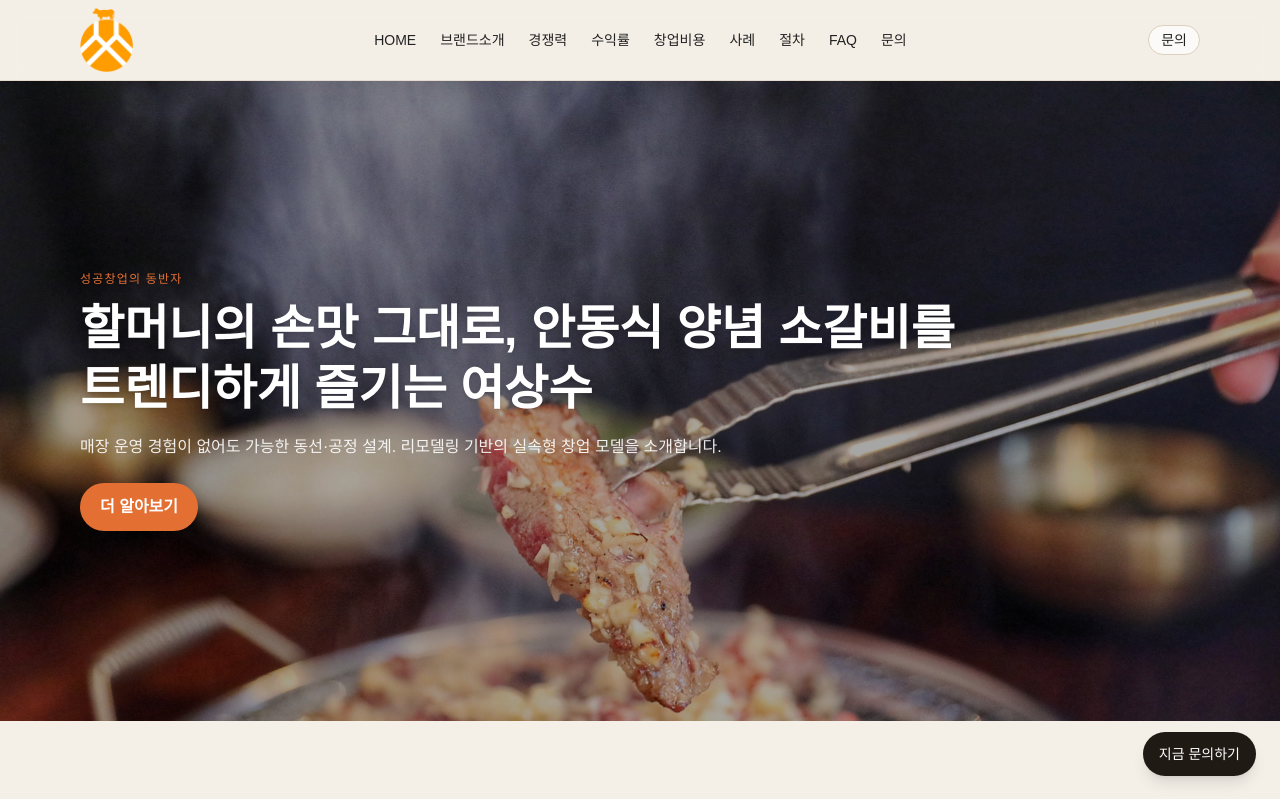
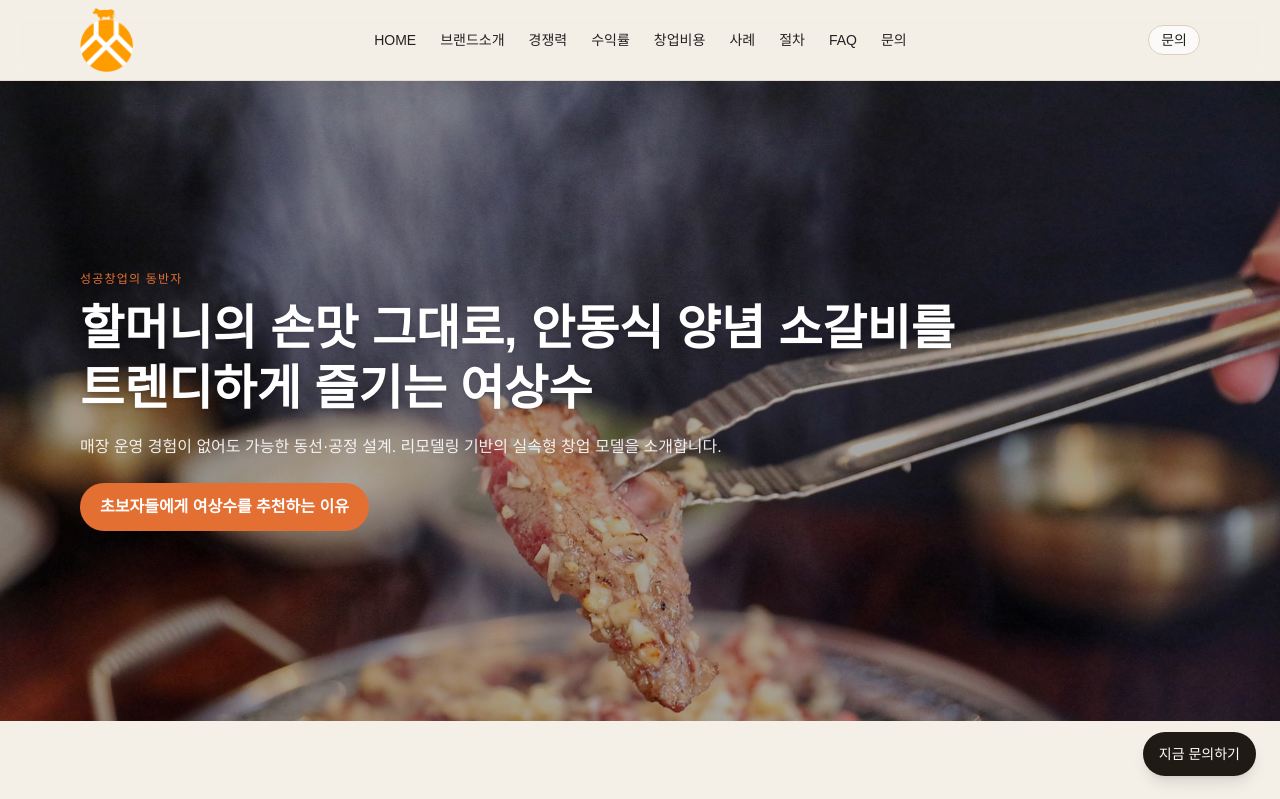
Before and after one commit to chobyungik/yss-site, a Next.js app: page / in a window 1280 px wide. Shown: the top 799 px of the page. Built offline with nearby package versions, Linux system fonts and the light colour scheme.

Commit message:
Update page.tsx

```diff
--- a/src/app/page.tsx
+++ b/src/app/page.tsx
@@ -318,7 +318,7 @@
     href="#edge"
     className="inline-block mt-6 px-5 py-3 rounded-full bg-[#e36f33] text-white font-semibold hover:bg-[#c6541d] transition"
   >
-    더 알아보기
+    초보자들에게 여상수를 추천하는 이유
   </a>
 </motion.div>
 
```
